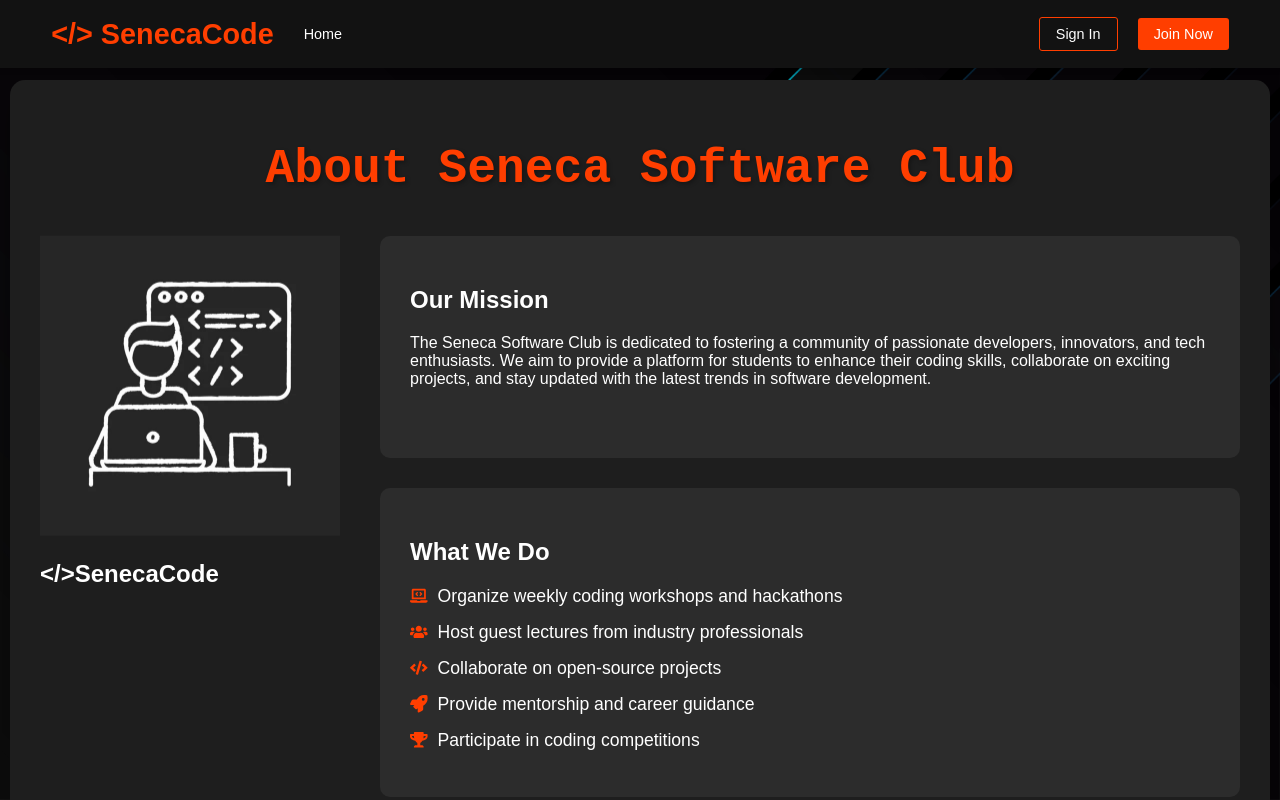
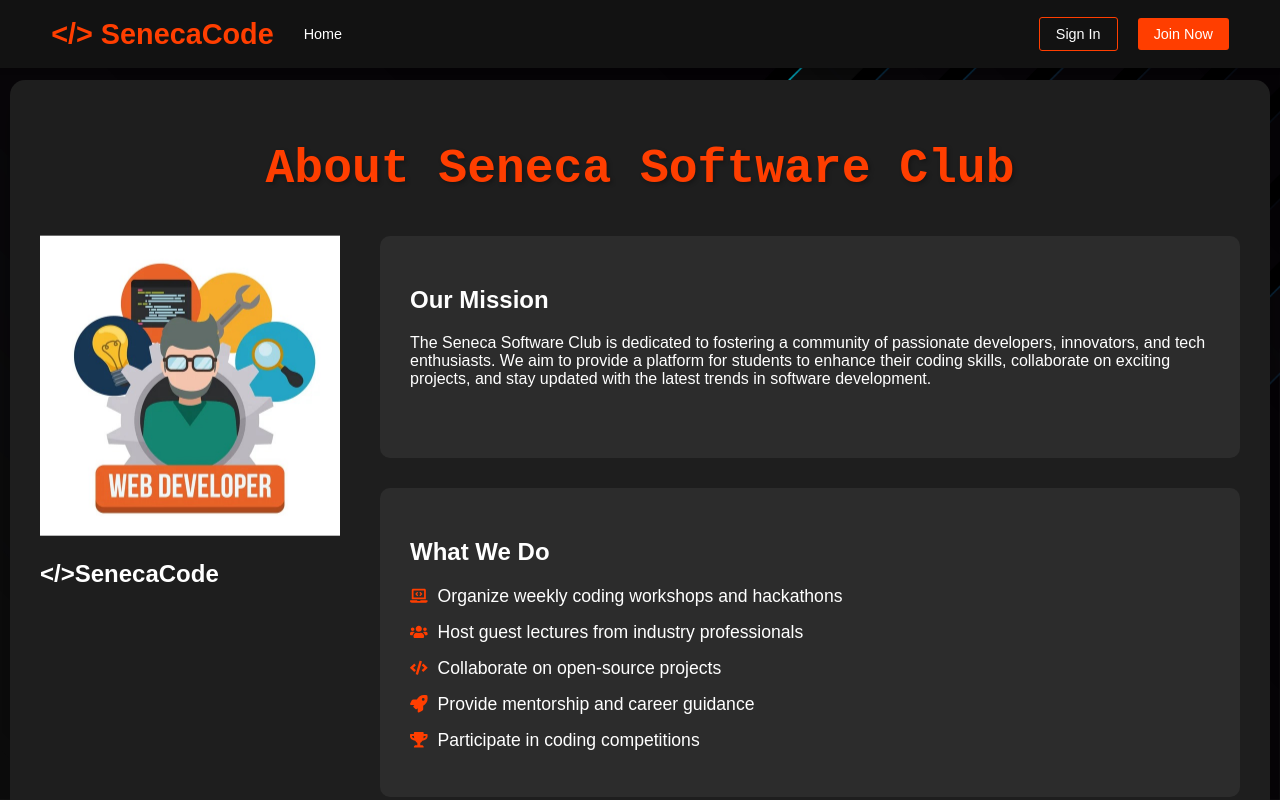
Before and after one commit to Harshp258/Seneca-Software-Club-master, a Next.js app: page /about in a window 1280 px wide. Shown: the top 800 px of the page. Built offline with nearby package versions, Linux system fonts and the light colour scheme; no server answers.

Commit message:
image update

```diff
--- a/pages/about.js
+++ b/pages/about.js
@@ -11,7 +11,7 @@ export default function About() {
         <div className="about-content">
           <div className="about-image">
             <Image
-              src="/image/programmer.jpg"
+              src="/image/programmer1.jpg"
               alt="Seneca Software Club Logo"
               width={300}
               height={300}
```
Also changed, not shown: public/image/programmer1.jpg (added).
